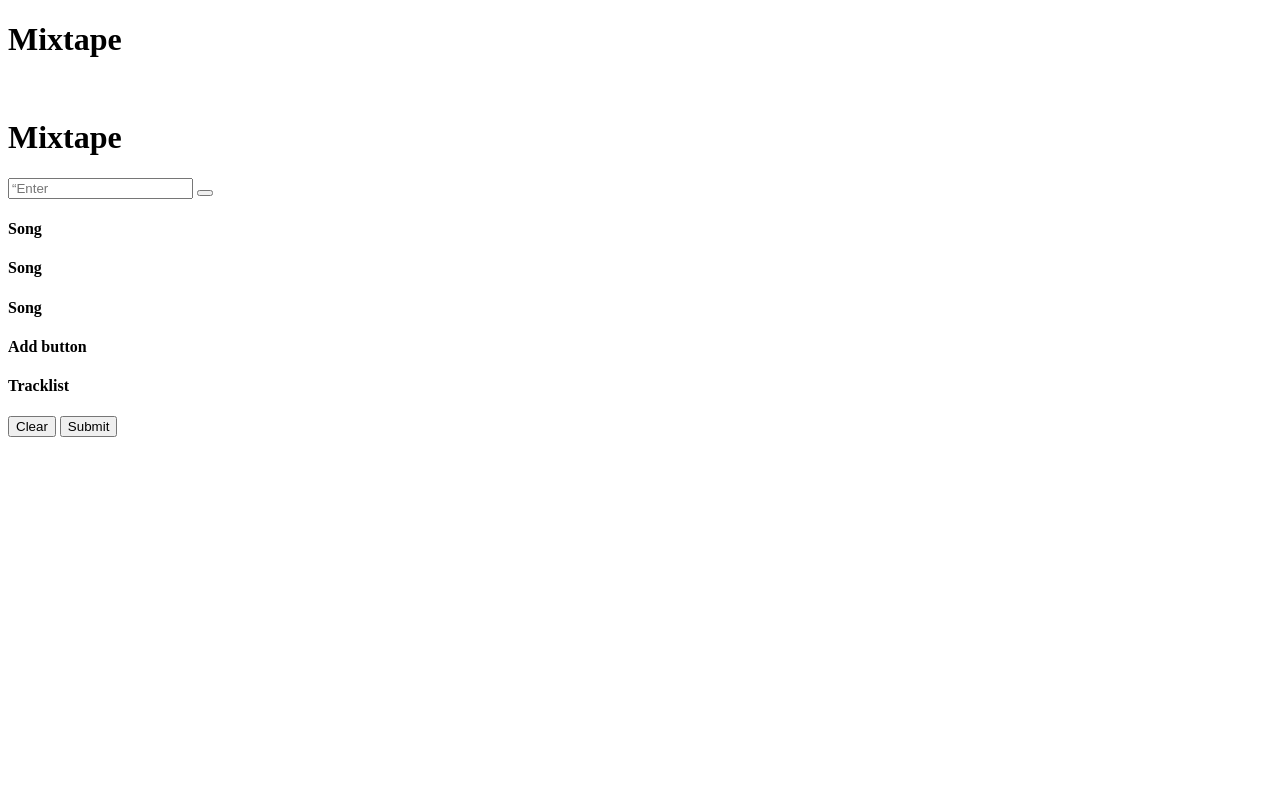
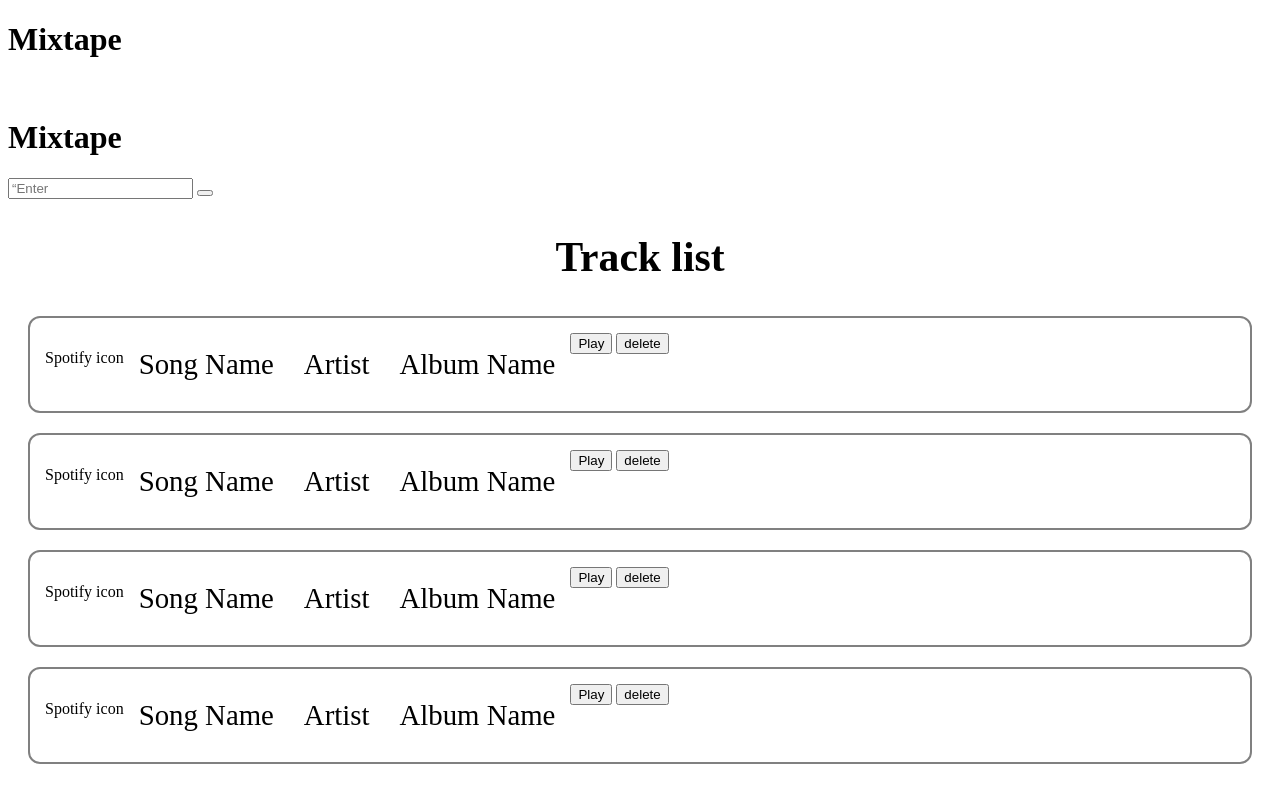
Before and after one commit to dieterichelizabeth/Project-1, a plain HTML site: page index.html in a window 1280 px wide. Drawn offline with Linux system fonts and the light colour scheme.

Commit message:
first commit

```diff
--- a/assets/css/style.css
+++ b/assets/css/style.css
@@ -0,0 +1,45 @@
+.task-list-wrapper {
+    flex: 1;
+    margin: 0 20px 20px;
+}
+.list-title {
+    color: black;
+    font-size: 2.6rem;
+    text-align: center;
+}
+    /* .task-list {
+    list-style: none;
+    padding: 15px;
+    height: calc(100% - 50px);
+    background: yellow;
+    border-radius: 12px;
+    border: 2px solid var(--grey);
+    } */
+.task-item {
+    color: black;
+    padding: 15px 15px;
+    border: 2px solid grey;
+    background: white;
+    border-radius: 12px;
+    margin-bottom: 20px;
+    list-style-type: none;
+    display: flex;
+    flex-flow: column wrap;
+    flex-direction: row;
+}
+.play-btn {
+
+}
+
+.task-info {
+    display: flex;
+    flex-flow: column wrap;
+    flex-direction: row;
+    justify-content: space-evenly;
+}
+
+.task-name {
+    margin: 0;
+    font-size: 1.8rem;
+    padding: 15px;
+}
--- a/index.html
+++ b/index.html
@@ -1,12 +1,14 @@
 <!DOCTYPE html>
 <html lang="en">
+
   <head>
     <meta charset="UTF-8" />
     <meta http-equiv="X-UA-Compatible" content="IE=edge" />
     <meta name="viewport" content="width=device-width, initial-scale=1.0" />
     <title>Mixtape</title>
+    <link rel="stylesheet" href="./assets/css/style.css">
+  </head>
 
-  </head>
   <body>
     <header>
     <!---- title ---->
@@ -33,10 +35,10 @@
 
     <!---- Spotify API song boxes ---->
     <!---- Example songs ---->
-    <section>
-        <!---- See what kind of tag required for songs per Spotify API ---->
+    <!-- <section>
+
         <div class=“m-5 row justify-content-around”>
-            <!-- song populates -->
+
             <div class=“col-12 col-md-6 col-xl-3 mb-3">
               <div class=“card”>
                 <h4 class=“card-header bg-dark text-light”>
@@ -46,7 +48,7 @@
                 </ul>
               </div>
             </div>
-            <!-- song populates -->
+
             <div class=“col-12 col-md-6 col-xl-3 mb-3”>
               <div class=“card”>
                 <h4 class=“card-header bg-dark text-light”>
@@ -56,7 +58,7 @@
                 </ul>
               </div>
             </div>
-            <!-- song populates -->
+
             <div class=“col-12 col-md-6 col-xl-3 mb-3">
               <div class=“card”>
                 <h4 class=“card-header bg-dark text-light”>
@@ -66,7 +68,7 @@
                 </ul>
               </div>
             </div>
-            <!-- song populates -->
+
             <div class=“col-12 col-md-6 col-xl-3 mb-3”>
               <div class=“card”>
                 <h4 class=“card-header bg-dark text-light”>
@@ -76,30 +78,70 @@
                 </ul>
               </div>
             </div>
-        </div>
+        </div> -->
 
         <!-- ADD PLAYER HERE -->
 
-        <section>
-            <!-- Tracklist Section -->
-             <!---- Add Icon to add/remove tracks ---->
-            <div class=“col-12 col-md-6 col-xl-3 mb-3”>
-                <div class=“card”>
-                  <h4 class=“card-header bg-dark text-light”>
-                    Tracklist
-                  </h4>
-                  <ul id=“list-done” class=“list-group list-group-flush”>
-                  </ul>
-                </div>
+        <section class="task-list-wrapper">
+          <!---- Name of the section ---->
+          <h2 class="list-title">Track list</h2>
+            <!---- See what kind of tag required for songs per Spotify API ---->
+            <ul class="task-list" id="tasks-to-do"></ul>
+            <div class=“”>
+                <!-- song populates -->
+                <li class="task-item" data-task-id="1">
+                  <div class="task-info">
+                    <p>Spotify icon</p>
+                    <p class="task-name">Song Name</p>
+                    <p class="task-name">Artist</p>
+                    <p class="task-name">Album Name</p>
+                  </div>
+                  <div>
+                  <button class="btn play-btn">Play</button> <!-- Play in the play in the "play song" -->
+                  <button class="btn delete-btn">delete</button> <!-- Adds song to the "track list" -->
+                  </div>
+                </li>
+                <!-- song populates -->
+                <li class="task-item" data-task-id="1">
+                  <div class="task-info">
+                    <p>Spotify icon</p>
+                    <p class="task-name">Song Name</p>
+                    <p class="task-name">Artist</p>
+                    <p class="task-name">Album Name</p>
+                  </div>
+                  <div>
+                  <button class="btn play-btn">Play</button> <!-- Play in the play in the "play song" -->
+                  <button class="btn delete-btn">delete</button> <!-- Adds song to the "track list" -->
+                  </div>
+                </li>
+                <!-- song populates -->
+                <li class="task-item" data-task-id="1">
+                  <div class="task-info">
+                    <p>Spotify icon</p>
+                    <p class="task-name">Song Name</p>
+                    <p class="task-name">Artist</p>
+                    <p class="task-name">Album Name</p>
+                  </div>
+                  <div>
+                  <button class="btn play-btn">Play</button> <!-- Play in the play in the "play song" -->
+                  <button class="btn delete-btn">delete</button> <!-- Adds song to the "track list" -->
+                  </div>
+                </li>
+                <!-- song populates -->
+                <li class="task-item" data-task-id="1">
+                  <div class="task-info">
+                    <p>Spotify icon</p>
+                    <p class="task-name">Song Name</p>
+                    <p class="task-name">Artist</p>
+                    <p class="task-name">Album Name</p>
+                  </div>
+                  <div>
+                  <button class="btn play-btn">Play</button> <!-- Play in the play in the "play song" -->
+                  <button class="btn delete-btn">delete</button> <!-- Adds song to the "track list" -->
+                  </div>
+                </li>
             </div>
-
-            <!-- 2 Buttons for the track list -->
-            <div style=“display: flex” class=“form-group”>
-              <!-- Clear Button - Clears playlist -->
-              <button type=“clear” id=“btnclear” class=“btn btn-danger mt-3 w-100”>Clear</button>
-              <!-- Submit Button - Triggers Modal -->
-              <button>Submit</button>
-            </div>
+          </ul>
         </section>
 
     <!-- For the modal -->
```
